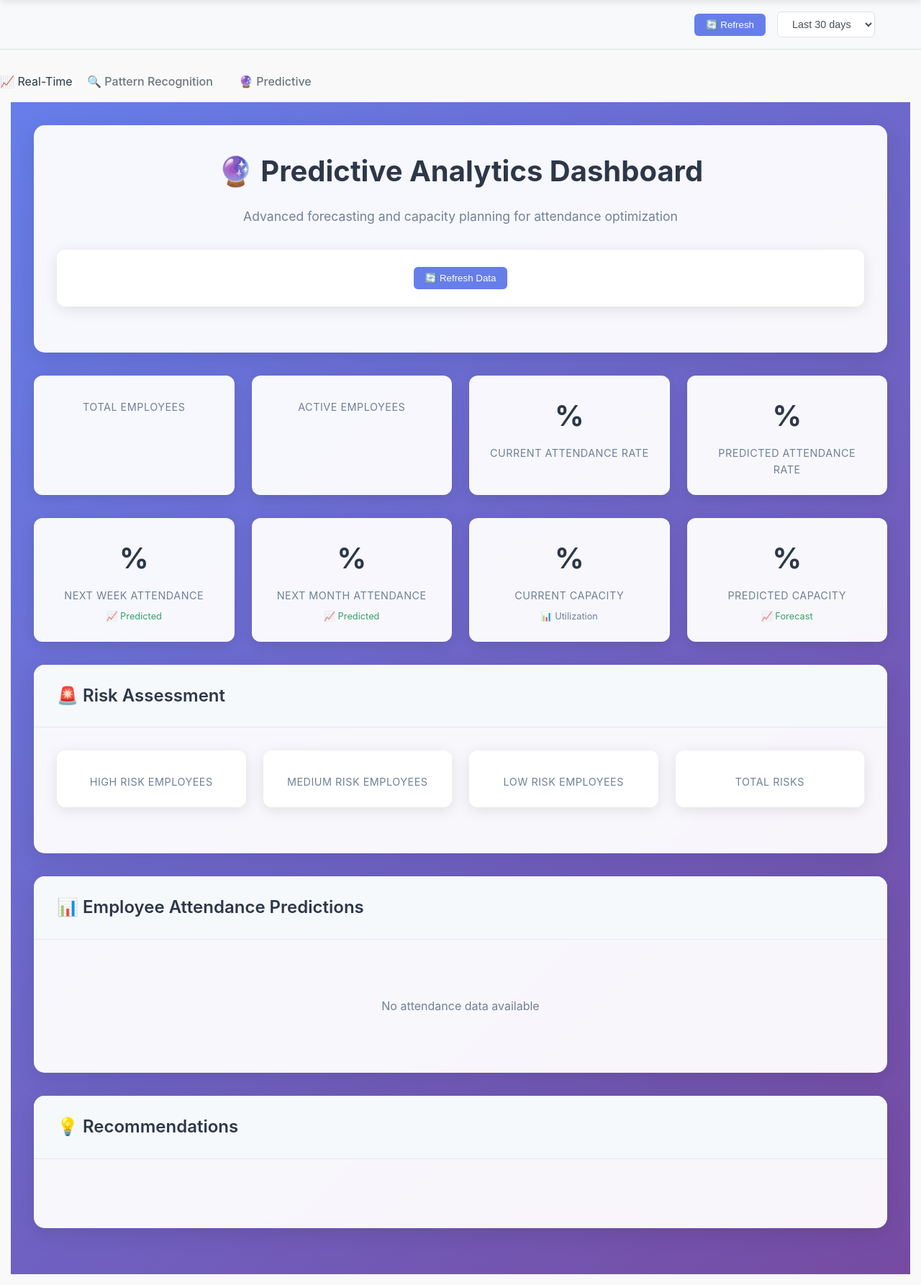
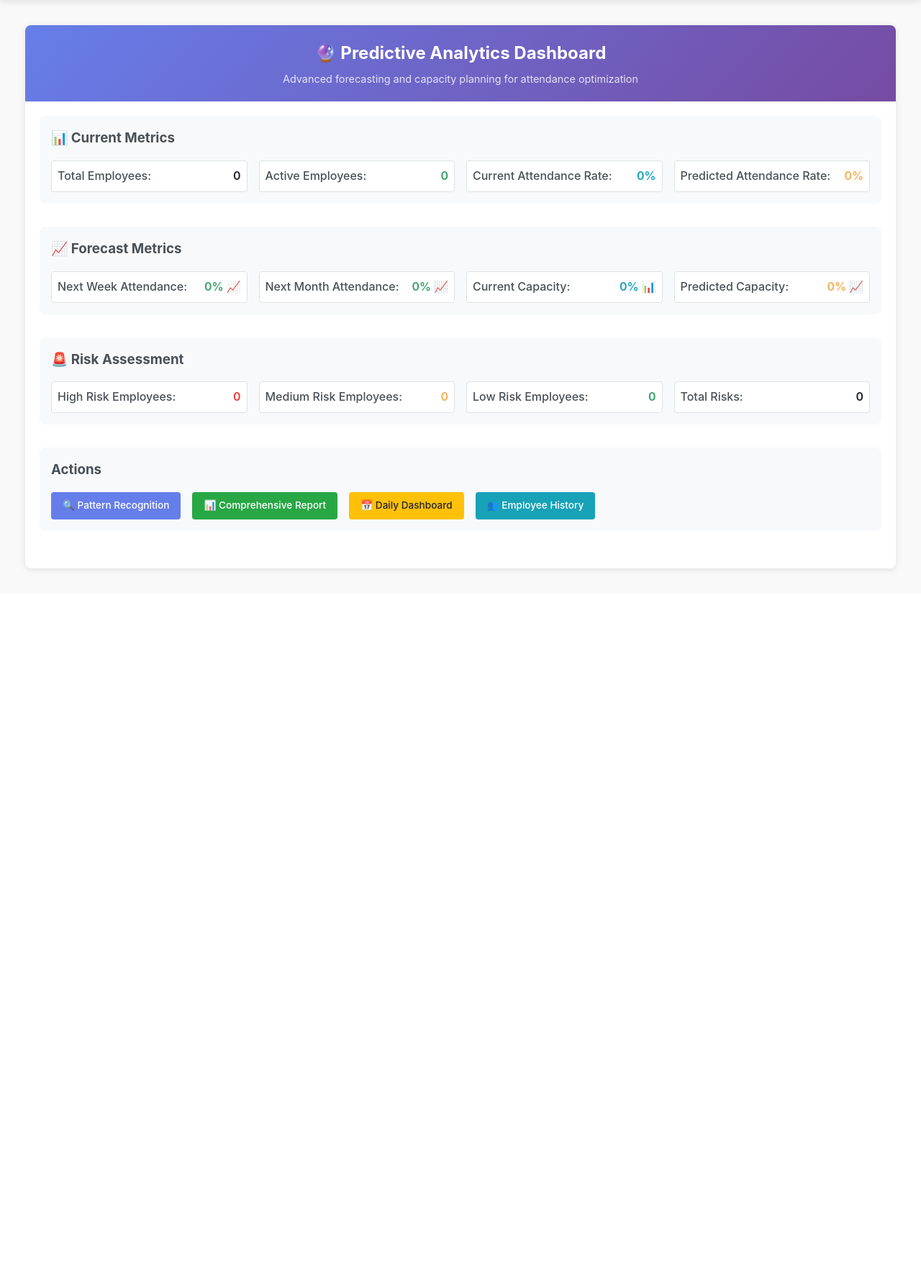
Before and after one commit to mrahh84/teething, a Django app: template common/templates/attendance/predictive_analytics_dashboard.html in a window 1280 px wide. Shown: the part 56-1842 px from the top of the page at 72% size. After the commit the page ends 851 px from the top, so only its background shows below. Run offline with Django 5.2, Linux system fonts and the light colour scheme; the template is opened without the code that fills it, so the values that code supplies are empty.

Commit message:
Unify predictive analytics dashboard styling
- Converted predictive analytics dashboard to use attendance-card styling
- Removed old dashboard-container layout and complex card grids
- Applied consistent summary-grid format for metrics display
- Simplified layout with action sections and summary items
- Added proper action buttons for navigation
- Maintained all functionality while improving visual consistency
- Now matches the unified design system used across all pages

```diff
--- a/common/templates/attendance/pattern_recognition_dashboard.html
+++ b/common/templates/attendance/pattern_recognition_dashboard.html
@@ -7,7 +7,7 @@
 {% include 'secondary_nav.html' %}
 {% block secondary_nav_tabs %}
 
-    📈 Real-Time
+
 </a>
 <a href="{% url 'pattern_recognition_dashboard' %}" class="secondary-nav-tab {% if request.resolver_match.url_name == 'pattern_recognition_dashboard' %}active{% endif %}">
     🔍 Pattern Recognition
--- a/common/templates/attendance/predictive_analytics_dashboard.html
+++ b/common/templates/attendance/predictive_analytics_dashboard.html
@@ -3,114 +3,89 @@
 
 {% block title %}Predictive Analytics Dashboard - Road Attendance System{% endblock %}
 
-{% block secondary_nav %}
-{% include 'secondary_nav.html' %}
-{% block secondary_nav_tabs %}
+{% block content %}
+<div class="attendance-card">
+    <div class="card-header">
+        <h2>🔮 Predictive Analytics Dashboard</h2>
+        <p style="margin: 0; color: rgba(255,255,255,0.9);">Advanced forecasting and capacity planning for attendance optimization</p>
+    </div>
 
-    📈 Real-Time
-</a>
-<a href="{% url 'pattern_recognition_dashboard' %}" class="secondary-nav-tab {% if request.resolver_match.url_name == 'pattern_recognition_dashboard' %}active{% endif %}">
-    🔍 Pattern Recognition
-</a>
-<a href="{% url 'predictive_analytics_dashboard' %}" class="secondary-nav-tab {% if request.resolver_match.url_name == 'predictive_analytics_dashboard' %}active{% endif %}">
-    🔮 Predictive
-</a>
-{% endblock %}
-{% endblock %}
-
-{% block content %}
-<div class="dashboard-container">
-    <div class="dashboard-header">
-        <h1 class="dashboard-title">🔮 Predictive Analytics Dashboard</h1>
-        <p class="dashboard-subtitle">Advanced forecasting and capacity planning for attendance optimization</p>
-
-        <div class="controls-section">
-            <div class="control-group">
-                <button onclick="location.reload()" class="refresh-btn">🔄 Refresh Data</button>
+    <div class="card-body">
+        <!-- Current Metrics -->
+        <div class="action-section">
+            <h3>📊 Current Metrics</h3>
+            <div class="summary-grid">
+                <div class="summary-item">
+                    <span class="summary-label">Total Employees:</span>
+                    <span class="summary-value">{{ current_metrics.total_employees|default:"0" }}</span>
+                </div>
+                <div class="summary-item">
+                    <span class="summary-label">Active Employees:</span>
+                    <span class="summary-value text-success">{{ current_metrics.active_employees|default:"0" }}</span>
+                </div>
+                <div class="summary-item">
+                    <span class="summary-label">Current Attendance Rate:</span>
+                    <span class="summary-value text-info">{{ current_metrics.avg_attendance_rate|default:"0" }}%</span>
+                </div>
+                <div class="summary-item">
+                    <span class="summary-label">Predicted Attendance Rate:</span>
+                    <span class="summary-value text-warning">{{ current_metrics.predicted_attendance_rate|default:"0" }}%</span>
                 </div>
             </div>
         </div>
 
-    <!-- Current Metrics -->
-    <div class="card-grid">
-        <div class="card">
-            <div class="card-value">{{ current_metrics.total_employees }}</div>
-            <div class="card-label">Total Employees</div>
+        <!-- Forecast Metrics -->
+        <div class="action-section">
+            <h3>📈 Forecast Metrics</h3>
+            <div class="summary-grid">
+                <div class="summary-item">
+                    <span class="summary-label">Next Week Attendance:</span>
+                    <span class="summary-value text-success">{{ forecast_data.next_week_attendance|default:"0" }}% 📈</span>
                 </div>
-        <div class="card">
-            <div class="card-value">{{ current_metrics.active_employees }}</div>
-            <div class="card-label">Active Employees</div>
+                <div class="summary-item">
+                    <span class="summary-label">Next Month Attendance:</span>
+                    <span class="summary-value text-success">{{ forecast_data.next_month_attendance|default:"0" }}% 📈</span>
                 </div>
-        <div class="card">
-            <div class="card-value">{{ current_metrics.avg_attendance_rate }}%</div>
-            <div class="card-label">Current Attendance Rate</div>
+                <div class="summary-item">
+                    <span class="summary-label">Current Capacity:</span>
+                    <span class="summary-value text-info">{{ forecast_data.capacity_utilization|default:"0" }}% 📊</span>
                 </div>
-        <div class="card">
-            <div class="card-value">{{ current_metrics.predicted_attendance_rate }}%</div>
-            <div class="card-label">Predicted Attendance Rate</div>
+                <div class="summary-item">
+                    <span class="summary-label">Predicted Capacity:</span>
+                    <span class="summary-value text-warning">{{ forecast_data.predicted_capacity|default:"0" }}% 📈</span>
                 </div>
-    </div>
-
-    <!-- Forecast Metrics -->
-    <div class="card-grid">
-        <div class="card">
-            <div class="card-value">{{ forecast_data.next_week_attendance }}%</div>
-            <div class="card-label">Next Week Attendance</div>
-            <div style="margin-top: 0.5rem; font-size: 0.8rem; color: var(--success-color);">📈 Predicted</div>
-        </div>
-        <div class="card">
-            <div class="card-value">{{ forecast_data.next_month_attendance }}%</div>
-            <div class="card-label">Next Month Attendance</div>
-            <div style="margin-top: 0.5rem; font-size: 0.8rem; color: var(--success-color);">📈 Predicted</div>
-        </div>
-        <div class="card">
-            <div class="card-value">{{ forecast_data.capacity_utilization }}%</div>
-            <div class="card-label">Current Capacity</div>
-            <div style="margin-top: 0.5rem; font-size: 0.8rem; color: var(--text-secondary);">📊 Utilization</div>
-        </div>
-        <div class="card">
-            <div class="card-value">{{ forecast_data.predicted_capacity }}%</div>
-            <div class="card-label">Predicted Capacity</div>
-            <div style="margin-top: 0.5rem; font-size: 0.8rem; color: var(--success-color);">📈 Forecast</div>
             </div>
         </div>
 
         <!-- Risk Assessment -->
-    <div class="section">
-        <div class="section-header">
-            <h3 class="section-title">🚨 Risk Assessment</h3>
+        <div class="action-section">
+            <h3>🚨 Risk Assessment</h3>
+            <div class="summary-grid">
+                <div class="summary-item">
+                    <span class="summary-label">High Risk Employees:</span>
+                    <span class="summary-value text-danger">{{ risk_data.high_risk_employees|default:"0" }}</span>
                 </div>
-        <div class="section-body">
-            <div class="card-grid">
-                <div class="card">
-                    <div class="card-value text-danger">{{ risk_data.high_risk_employees }}</div>
-                    <div class="card-label">High Risk Employees</div>
+                <div class="summary-item">
+                    <span class="summary-label">Medium Risk Employees:</span>
+                    <span class="summary-value text-warning">{{ risk_data.medium_risk_employees|default:"0" }}</span>
                 </div>
-                <div class="card">
-                    <div class="card-value text-warning">{{ risk_data.medium_risk_employees }}</div>
-                    <div class="card-label">Medium Risk Employees</div>
+                <div class="summary-item">
+                    <span class="summary-label">Low Risk Employees:</span>
+                    <span class="summary-value text-success">{{ risk_data.low_risk_employees|default:"0" }}</span>
                 </div>
-                <div class="card">
-                    <div class="card-value text-success">{{ risk_data.low_risk_employees }}</div>
-                    <div class="card-label">Low Risk Employees</div>
-                </div>
-                <div class="card">
-                    <div class="card-value">{{ risk_data.total_risks }}</div>
-                    <div class="card-label">Total Risks</div>
-                </div>
+                <div class="summary-item">
+                    <span class="summary-label">Total Risks:</span>
+                    <span class="summary-value">{{ risk_data.total_risks|default:"0" }}</span>
                 </div>
             </div>
         </div>
 
         <!-- Employee Attendance Predictions -->
-    <div class="section">
-        <div class="section-header">
-            <h3 class="section-title">📊 Employee Attendance Predictions</h3>
-        </div>
-        <div class="section-body">
         {% if attendance_data %}
-            <div class="table-container">
-                <table class="data-table">
+        <div class="records-section">
+            <h3>📊 Employee Attendance Predictions</h3>
+            <div class="table-responsive">
+                <table class="attendance-table">
                     <thead>
                         <tr>
                             <th>Employee Name</th>
@@ -137,69 +112,179 @@
                     </tbody>
                 </table>
             </div>
-            {% else %}
-            <div style="text-align: center; padding: 2rem; color: var(--text-secondary);">
-                <p>No attendance data available</p>
-            </div>
-            {% endif %}
-        </div>
-    </div>
-
-    <!-- Recommendations -->
-    <div class="section">
-        <div class="section-header">
-            <h3 class="section-title">💡 Recommendations</h3>
-        </div>
-        <div class="section-body">
-            <div class="card-grid">
-                {% if risk_data.high_risk_employees > 0 %}
-                <div class="card">
-                    <div class="card-value text-danger">🚨</div>
-                    <div class="card-label">High Risk Management</div>
-                    <div style="margin-top: 1rem; font-size: 0.9rem; color: var(--text-secondary);">
-                        There are {{ risk_data.high_risk_employees }} employees with high attendance risk. Consider implementing:
-                    </div>
-                    <ul style="margin-top: 0.5rem; font-size: 0.8rem; color: var(--text-secondary); text-align: left;">
-                        <li>One-on-one meetings to understand challenges</li>
-                        <li>Flexible work arrangements</li>
-                        <li>Attendance improvement programs</li>
-                    </ul>
         </div>
         {% endif %}
 
-                {% if risk_data.medium_risk_employees > 0 %}
-                <div class="card">
-                    <div class="card-value text-warning">⚠️</div>
-                    <div class="card-label">Medium Risk Monitoring</div>
-                    <div style="margin-top: 1rem; font-size: 0.9rem; color: var(--text-secondary);">
-                        There are {{ risk_data.medium_risk_employees }} employees with medium attendance risk. Consider:
-                    </div>
-                    <ul style="margin-top: 0.5rem; font-size: 0.8rem; color: var(--text-secondary); text-align: left;">
-                        <li>Regular check-ins and support</li>
-                        <li>Performance improvement plans</li>
-                        <li>Additional training and resources</li>
-                    </ul>
-                </div>
-                {% endif %}
-
-                {% if current_metrics.avg_attendance_rate < 85 %}
-                <div class="card">
-                    <div class="card-value text-primary">📈</div>
-                    <div class="card-label">Attendance Improvement</div>
-                    <div style="margin-top: 1rem; font-size: 0.9rem; color: var(--text-secondary);">
-                        Current average attendance rate is {{ current_metrics.avg_attendance_rate }}%. Consider:
-                    </div>
-                    <ul style="margin-top: 0.5rem; font-size: 0.8rem; color: var(--text-secondary); text-align: left;">
-                        <li>Implementing attendance incentives</li>
-                        <li>Improving workplace conditions</li>
-                        <li>Providing better work-life balance</li>
-                    </ul>
-                </div>
-                {% endif %}
+        <!-- Actions -->
+        <div class="action-section">
+            <h3>Actions</h3>
+            <div class="action-buttons">
+                <a href="{% url 'pattern_recognition_dashboard' %}" class="btn btn-primary">🔍 Pattern Recognition</a>
+                <a href="{% url 'comprehensive_attendance_report' %}" class="btn btn-success">📊 Comprehensive Report</a>
+                <a href="{% url 'daily_dashboard_report' %}" class="btn btn-warning">📅 Daily Dashboard</a>
+                <a href="{% url 'employee_history_report' %}" class="btn btn-info">👥 Employee History</a>
             </div>
         </div>
     </div>
 </div>
+
+<style>
+.attendance-card {
+    background: white;
+    border-radius: 8px;
+    box-shadow: 0 2px 10px rgba(0,0,0,0.1);
+    overflow: hidden;
+    margin: 20px;
+}
+
+.card-header {
+    background: linear-gradient(135deg, #667eea 0%, #764ba2 100%);
+    color: white;
+    padding: 20px;
+    text-align: center;
+}
+
+.card-header h2 {
+    margin: 0 0 5px 0;
+    font-size: 1.5rem;
+}
+
+.card-header p {
+    margin: 0;
+    opacity: 0.9;
+    font-size: 0.9rem;
+}
+
+.card-body {
+    padding: 20px;
+}
+
+.action-section {
+    margin-bottom: 2rem;
+    padding: 1rem;
+    background: #f8f9fa;
+    border-radius: 8px;
+}
+
+.action-section h3 {
+    margin-top: 0;
+    margin-bottom: 1rem;
+    color: #495057;
+}
+
+.action-buttons {
+    display: flex;
+    gap: 1rem;
+    flex-wrap: wrap;
+}
+
+.summary-grid {
+    display: grid;
+    grid-template-columns: repeat(auto-fit, minmax(200px, 1fr));
+    gap: 1rem;
+}
+
+.summary-item {
+    display: flex;
+    justify-content: space-between;
+    align-items: center;
+    padding: 0.5rem;
+    background: white;
+    border-radius: 4px;
+    border: 1px solid #dee2e6;
+}
+
+.summary-label {
+    font-weight: 500;
+    color: #495057;
+}
+
+.summary-value {
+    font-weight: 600;
+    color: #212529;
+}
+
+.records-section {
+    margin-bottom: 2rem;
+}
+
+.records-section h3 {
+    margin-bottom: 1rem;
+    color: #495057;
+}
+
+.table-responsive {
+    overflow-x: auto;
+    border-radius: 8px;
+    box-shadow: 0 2px 8px rgba(0,0,0,0.1);
+}
+
+.attendance-table {
+    width: 100%;
+    border-collapse: collapse;
+    background: white;
+}
+
+.attendance-table th {
+    background: #f8f9fa;
+    padding: 12px 8px;
+    text-align: left;
+    font-weight: 600;
+    color: #495057;
+    border-bottom: 2px solid #dee2e6;
+    font-size: 0.85rem;
+}
+
+.attendance-table td {
+    padding: 8px;
+    border-bottom: 1px solid #e9ecef;
+    vertical-align: middle;
+    font-size: 0.85rem;
+}
+
+.attendance-table tr:hover {
+    background-color: #f8f9fa;
+}
+
+.status-badge {
+    padding: 4px 8px;
+    border-radius: 12px;
+    font-size: 0.75rem;
+    font-weight: 500;
+    text-transform: uppercase;
+}
+
+.status-high { background: #f8d7da; color: #721c24; }
+.status-medium { background: #fff3cd; color: #856404; }
+.status-low { background: #d4edda; color: #155724; }
+
+.btn {
+    padding: 8px 16px;
+    border: none;
+    border-radius: 4px;
+    font-size: 0.85rem;
+    font-weight: 500;
+    cursor: pointer;
+    text-decoration: none;
+    display: inline-block;
+    transition: all 0.2s ease;
+}
+
+.btn-primary { background: #667eea; color: white; }
+.btn-success { background: #28a745; color: white; }
+.btn-warning { background: #ffc107; color: #212529; }
+.btn-info { background: #17a2b8; color: white; }
+
+.btn:hover {
+    transform: translateY(-1px);
+    box-shadow: 0 2px 4px rgba(0,0,0,0.2);
+}
+
+.text-success { color: #28a745; }
+.text-warning { color: #ffc107; }
+.text-info { color: #17a2b8; }
+.text-danger { color: #dc3545; }
+</style>
 {% endblock %}
 
 {% block extra_js %}
```
Lines whose indentation alone changed are shown as unchanged.
